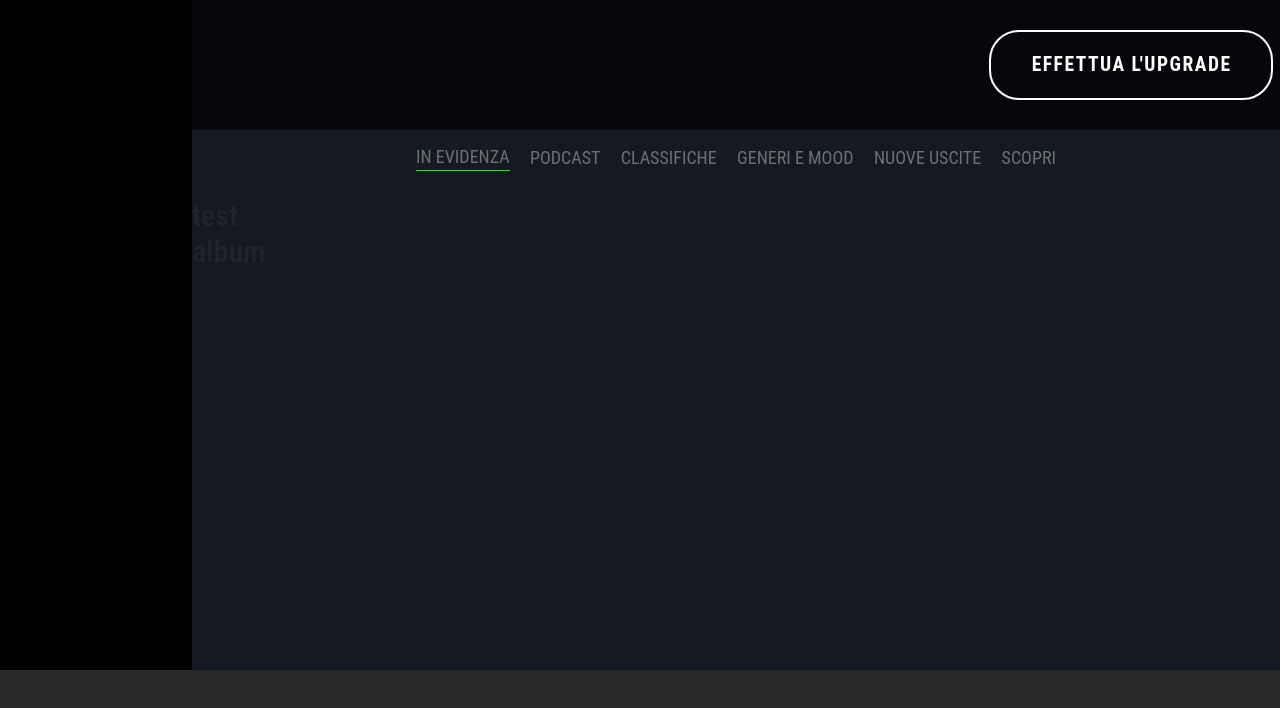
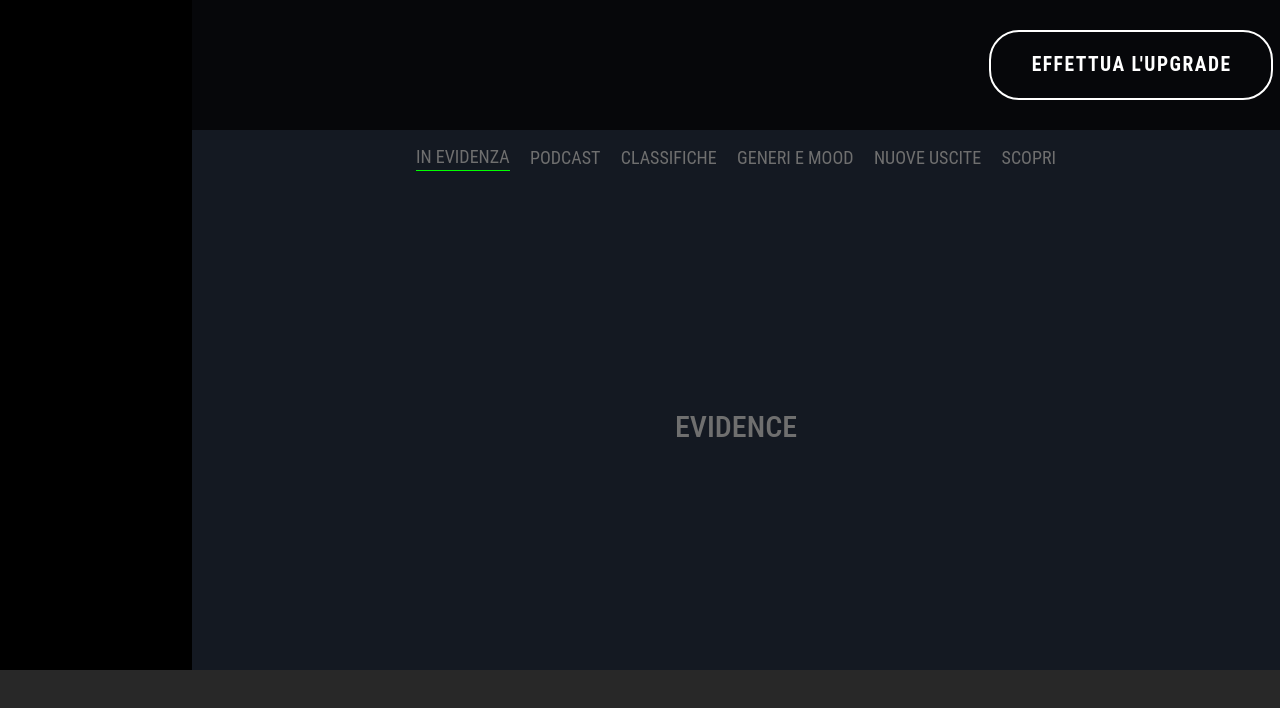
Before and after one commit to emanuelecardone/vue-spotify-simulator, a Vue app: page / in a window 1280 px wide. Shown: the top 708 px of the page. Built offline with nearby package versions, Linux system fonts and the light colour scheme; a small style sheet from the web is missing.

Commit message:
Messe sezioni dinamiche al click links nav

```diff
--- a/src/App.vue
+++ b/src/App.vue
@@ -28,7 +28,8 @@ export default {
             'generi e mood',
             'nuove uscite',
             'scopri'
-          ]
+          ],
+          currentSection: 0
         }
       }
     };
--- a/src/components/Main.vue
+++ b/src/components/Main.vue
@@ -2,7 +2,16 @@
     <main class="w-100 d-flex pt_130 position-relative">
         <Aside class="position-absolute" />
         <div class="right_main w_85 position-absolute">
-            <Nav :navLinks="mainContent.navLinks" />
+            <Nav :content="mainContent" />
+            <div class="sections_wrapper w-100 h_90">
+                <!-- Stampato quello corrispondente all'index "currentSection" -->
+                <Evidence v-if="mainContent.currentSection === 0" />
+                <Podcast v-else-if="mainContent.currentSection === 1" />
+                <Leaderboards v-else-if="mainContent.currentSection === 2" />
+                <Mood v-else-if="mainContent.currentSection === 3" />
+                <News v-else-if="mainContent.currentSection === 4" />
+                <Discover v-else-if="mainContent.currentSection === 5" />
+            </div>
             <Album />
         </div>
     </main>
@@ -12,13 +21,25 @@
 import Aside from './Aside.vue';
 import Album from './Album.vue';
 import Nav from './Nav.vue';
+import Discover from './sections/Discover.vue';
+import News from './sections/News.vue';
+import Evidence from './sections/Evidence.vue';
+import Leaderboards from './sections/Leaderboards.vue';
+import Mood from './sections/Mood.vue';
+import Podcast from './sections/Podcast.vue';
 
 export default {
     name: 'Main',
     components: {
         Aside,
         Album,
-        Nav
+        Nav,
+        Discover,
+        News,
+        Evidence,
+        Leaderboards,
+        Mood,
+        Podcast
     },
     props: {
         mainContent: Object
@@ -32,6 +53,7 @@ export default {
 </script>
 
 <style lang="scss" scoped>
+@import '../style/variables.scss';
 
     main{
         height: calc(100% - 130px);
@@ -42,6 +64,19 @@ export default {
             height: calc(100% - 130px);
             top: 130px;
             right: 0;
+
+            .sections_wrapper{
+
+                & > section{
+                    width: 100%;
+                    height: 100%;
+                    display: flex;
+                    justify-content: center;
+                    align-items: center;
+                    text-transform: uppercase;
+                    color: $secondary_color;
+                }
+            }
         }
     }
 </style>
--- a/src/components/Nav.vue
+++ b/src/components/Nav.vue
@@ -1,8 +1,8 @@
 <template>
     <nav class="w_60 mx-auto h_10 d-flex flex-wrap justify-content-around align-items-center">
-        <a v-for="link,index in navLinks" :key="link + index" href="#"
-        class="text-uppercase" :class="{'selected': index === selectedLink}"
-        @click="selectedLink = index">
+        <a v-for="link,index in content.navLinks" :key="link + index" href="#"
+        class="text-uppercase" :class="{'selected': index === content.currentSection}"
+        @click="content.currentSection = index">
             {{link}}
         </a>
     </nav>
@@ -12,13 +12,12 @@
 export default {
     name: 'Nav',
     props: {
-        navLinks: Array
+        content: Object
     },
     data: function(){
         return{
-            // Default
-            selectedLink: 0
-        };
+
+        }
     }
 }
 </script>
--- /dev/null
+++ b/src/components/sections/Discover.vue
@@ -0,0 +1,15 @@
+<template>
+    <section class="discover">
+        <h2>discover</h2>
+    </section>
+</template>
+
+<script>
+export default {
+    name: 'Discover'
+}
+</script>
+
+<style lang="scss" scoped>
+
+</style>
--- /dev/null
+++ b/src/components/sections/Evidence.vue
@@ -0,0 +1,15 @@
+<template>
+    <section class="evidence">
+        <h2>evidence</h2>
+    </section>
+</template>
+
+<script>
+export default {
+    name: 'Evidence'
+}
+</script>
+
+<style lang="scss" scoped>
+
+</style>
--- /dev/null
+++ b/src/components/sections/Leaderboards.vue
@@ -0,0 +1,15 @@
+<template>
+    <section class="leaderboards">
+        <h2>leaderboards</h2>
+    </section>
+</template>
+
+<script>
+export default {
+    name: 'Leaderboards'
+}
+</script>
+
+<style lang="scss" scoped>
+
+</style>
--- /dev/null
+++ b/src/components/sections/Mood.vue
@@ -0,0 +1,15 @@
+<template>
+    <section class="mood">
+        <h2>mood</h2>
+    </section>
+</template>
+
+<script>
+export default {
+    name: 'Mood'
+}
+</script>
+
+<style lang="scss" scoped>
+
+</style>
--- /dev/null
+++ b/src/components/sections/News.vue
@@ -0,0 +1,15 @@
+<template>
+    <section class="news">
+        <h2>news</h2>
+    </section>
+</template>
+
+<script>
+export default {
+    name: 'News'
+}
+</script>
+
+<style lang="scss" scoped>
+
+</style>
--- /dev/null
+++ b/src/components/sections/Podcast.vue
@@ -0,0 +1,15 @@
+<template>
+    <section class="podcast">
+        <h2>podcast</h2>
+    </section>
+</template>
+
+<script>
+export default {
+    name: 'Podcast'
+}
+</script>
+
+<style lang="scss" scoped>
+
+</style>
```
